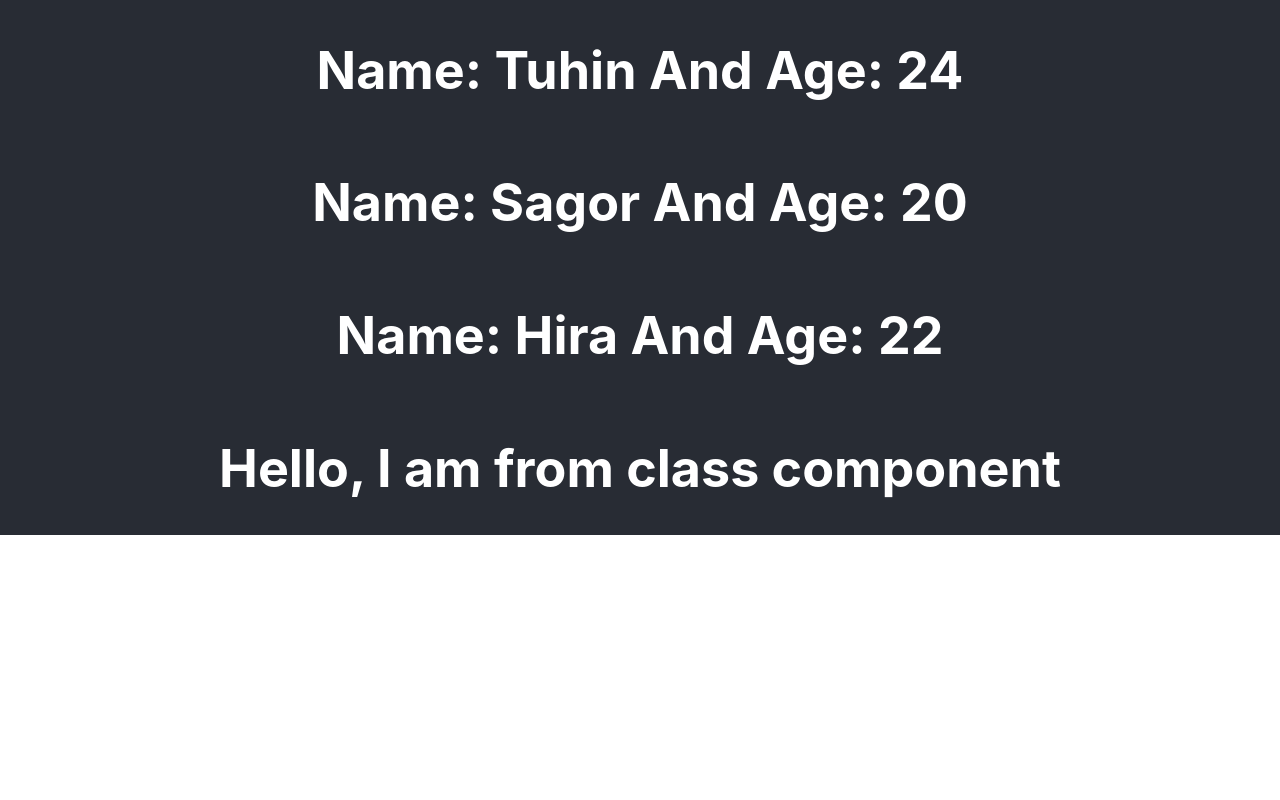
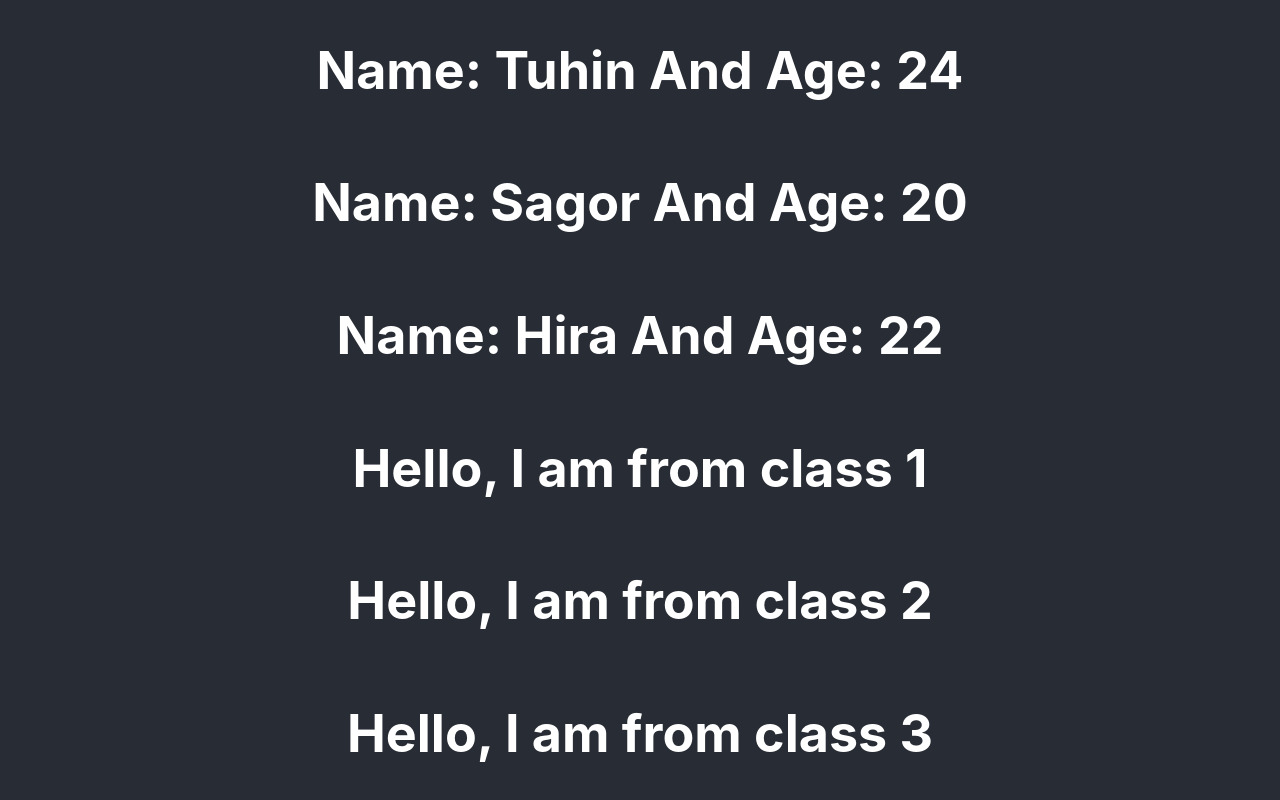
Before and after one commit to Shahajahan15/Basic-React, a React (Create React App) app: page / in a window 1280 px wide. Shown: the part 316-1116 px from the top of the page. Before the commit the page ends 851 px from the top, so only its background shows below. Built offline with nearby package versions, Linux system fonts and the light colour scheme.

Commit message:
Use Props for class component

```diff
--- a/src/App.js
+++ b/src/App.js
@@ -12,7 +12,9 @@ function App() {
         <Hello age="24" name="Tuhin"></Hello>
         <Hello age="20" name="Sagor"></Hello>
         <Hello age="22" name="Hira"></Hello>
-        <Welcome></Welcome>
+        <Welcome name="class 1"></Welcome>
+        <Welcome name="class 2"></Welcome>
+        <Welcome name="class 3"></Welcome>
       </header>
     </div>
   );
--- a/src/myComponents/Welcome.js
+++ b/src/myComponents/Welcome.js
@@ -4,7 +4,7 @@ class Welcome extends Component {
 
     render (){
         return(
-           <h1>Hello, I am from class component</h1>
+           <h1>Hello, I am from {this.props.name}</h1>
        );
    }
 }
```
